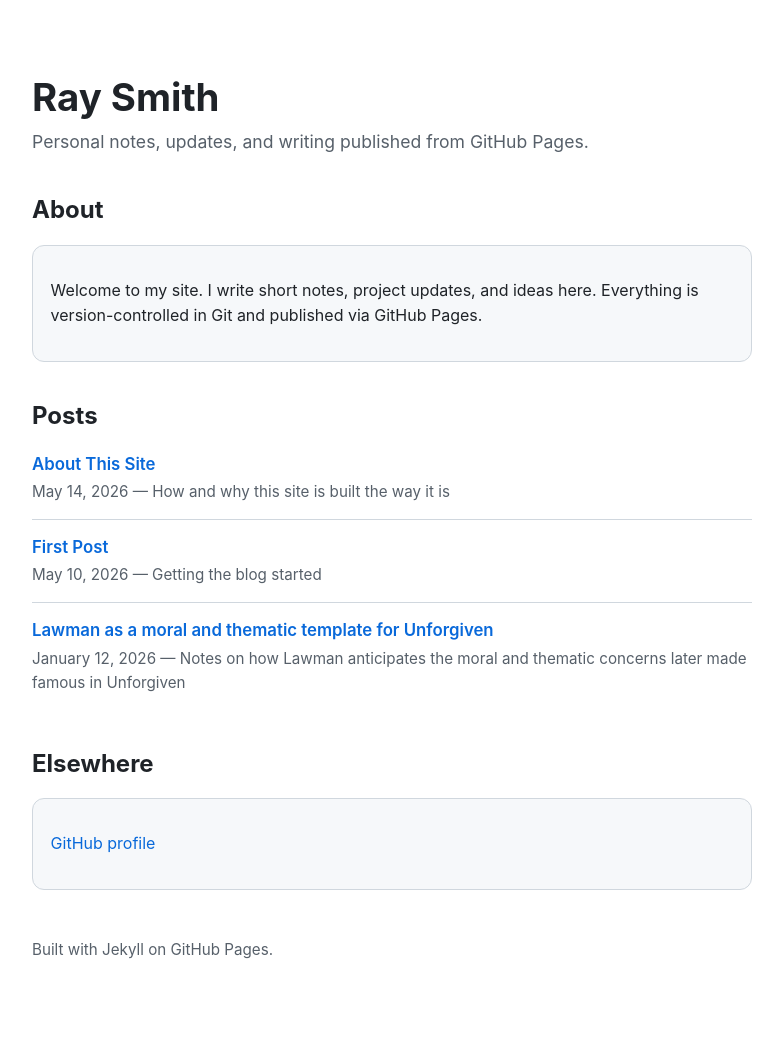
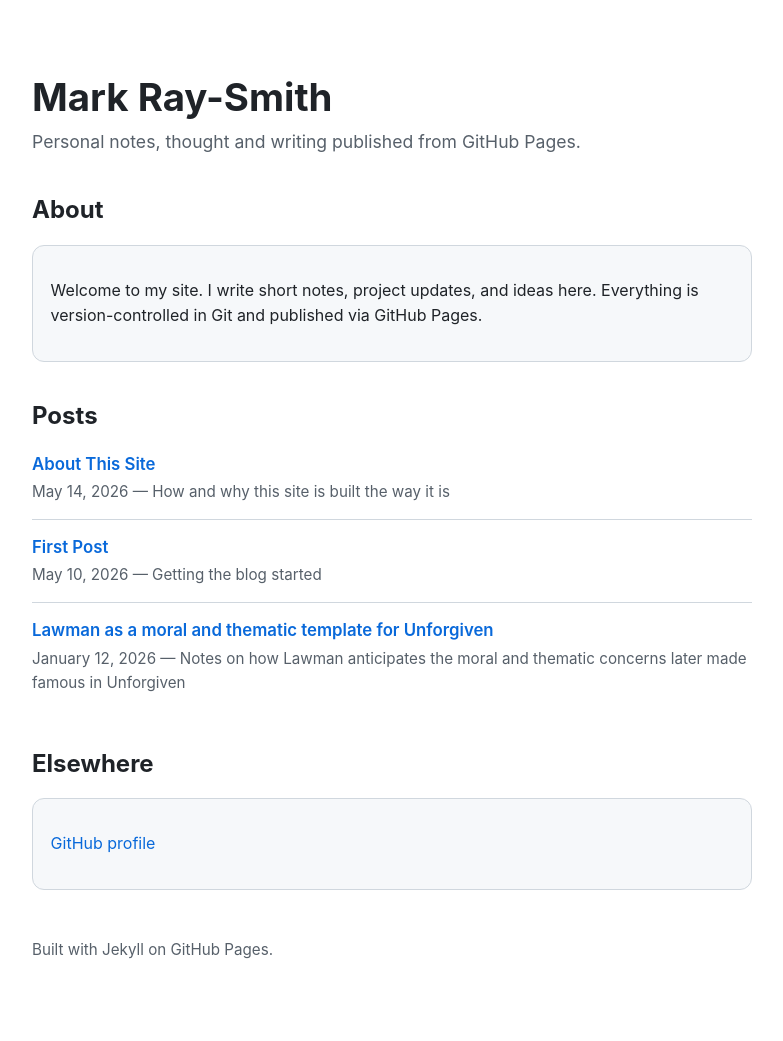
Before and after one commit to mraysmit/mraysmit.github.io, a Jekyll site: the page built from index.html, in a window 1280 px wide. Shown: the whole page, without its empty margins (248-1031 px from the left). Built offline with Jekyll 4.4.1, drawn with Linux system fonts in a browser that asks for light colours.

Commit message:
Update header name and description text

```diff
--- a/index.html
+++ b/index.html
@@ -3,9 +3,9 @@ layout: default
 title: Home
 ---
 <header>
-  <h1>Ray Smith</h1>
+  <h1>Mark Ray-Smith</h1>
   <p class="lead">
-    Personal notes, updates, and writing published from GitHub Pages.
+    Personal notes, thought and writing published from GitHub Pages.
   </p>
 </header>
 
```
